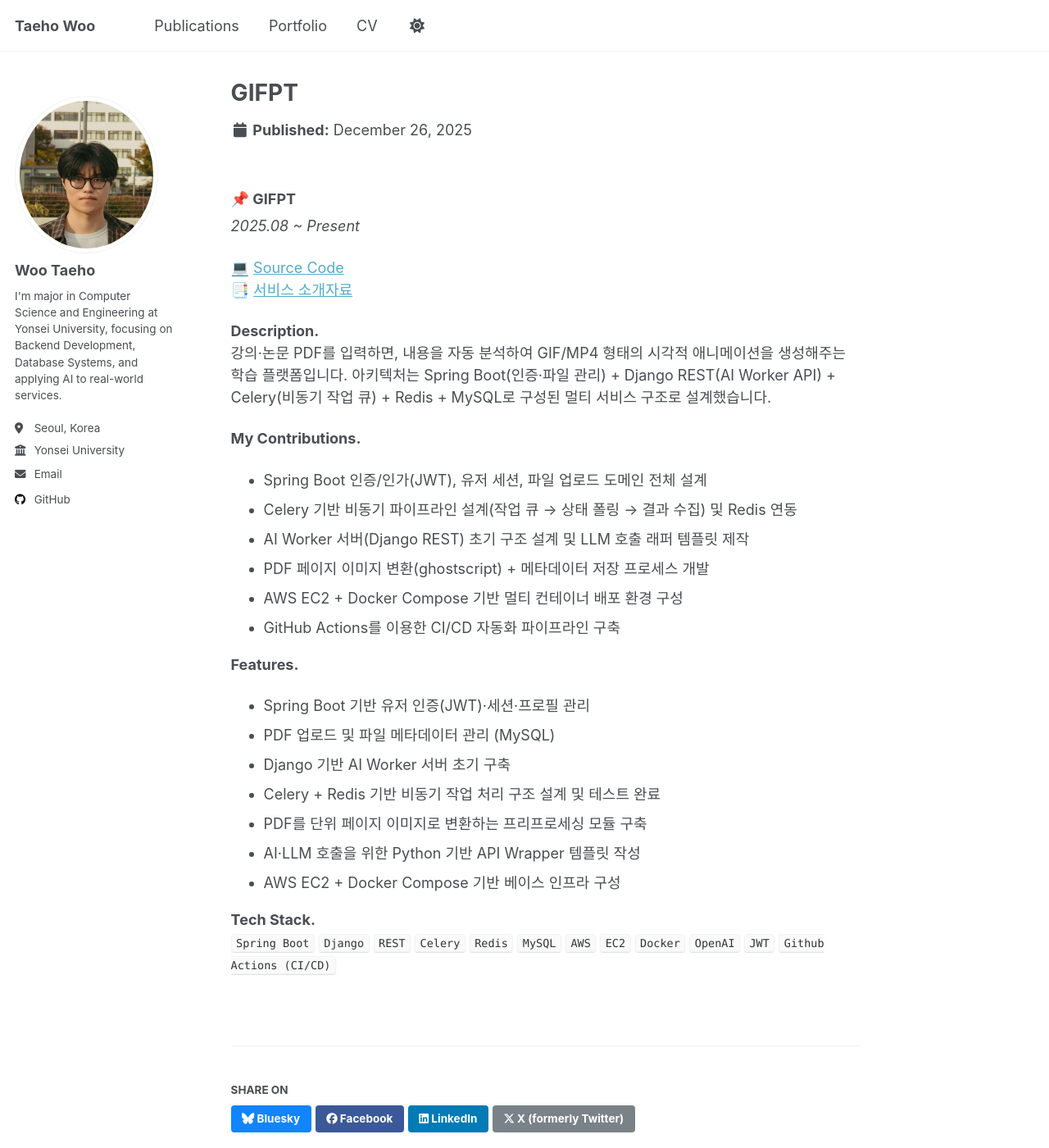
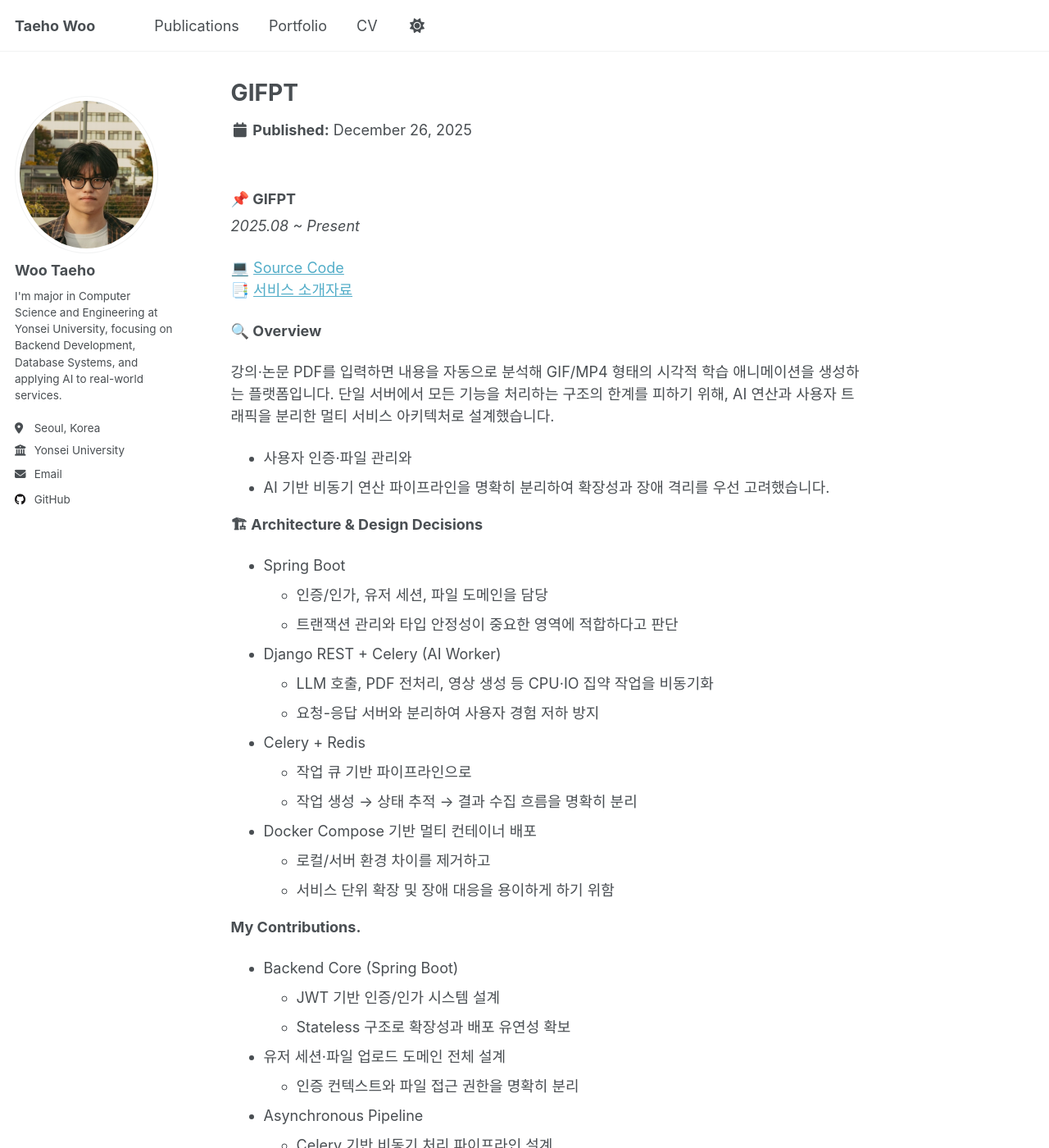
Before and after one commit to wooxogh/wooxogh.github.io, a Jekyll site: the page built from _portfolio/portfolio-3.md, in a window 1280 px wide and 1400 px high. Shown: the whole window at 82% size. Built offline with Jekyll 4.4.1, drawn with Linux system fonts in a browser that asks for light colours; a script that is not in the unit is left out; some of the changed text lies outside the part shown.

Commit message:
12/25 pf#3 update

```diff
--- a/_portfolio/portfolio-3.md
+++ b/_portfolio/portfolio-3.md
@@ -10,17 +10,54 @@ collection: portfolio
 💻 [Source Code](https://github.com/YonseiGenAi/GIFPT-RELEASE.git)
 📑 [서비스 소개자료](/files/GIFPT.pdf)
 
-**Description.**
-강의·논문 PDF를 입력하면, 내용을 자동 분석하여 GIF/MP4 형태의 시각적 애니메이션을 생성해주는 학습 플랫폼입니다.
-아키텍처는 Spring Boot(인증·파일 관리) + Django REST(AI Worker API) + Celery(비동기 작업 큐) + Redis + MySQL로 구성된 멀티 서비스 구조로 설계했습니다.
+**🔍 Overview**
+
+강의·논문 PDF를 입력하면 내용을 자동으로 분석해 GIF/MP4 형태의 시각적 학습 애니메이션을 생성하는 플랫폼입니다.
+단일 서버에서 모든 기능을 처리하는 구조의 한계를 피하기 위해, AI 연산과 사용자 트래픽을 분리한 멀티 서비스 아키텍처로 설계했습니다.
+- 사용자 인증·파일 관리와
+- AI 기반 비동기 연산 파이프라인을 명확히 분리하여
+확장성과 장애 격리를 우선 고려했습니다.
+
+**🏗 Architecture & Design Decisions**
+- Spring Boot
+    - 인증/인가, 유저 세션, 파일 도메인을 담당
+    - 트랜잭션 관리와 타입 안정성이 중요한 영역에 적합하다고 판단
+- Django REST + Celery (AI Worker)
+    - LLM 호출, PDF 전처리, 영상 생성 등 CPU·IO 집약 작업을 비동기화
+    - 요청-응답 서버와 분리하여 사용자 경험 저하 방지
+- Celery + Redis
+    - 작업 큐 기반 파이프라인으로
+    - 작업 생성 → 상태 추적 → 결과 수집 흐름을 명확히 분리
+- Docker Compose 기반 멀티 컨테이너 배포
+    - 로컬/서버 환경 차이를 제거하고
+    - 서비스 단위 확장 및 장애 대응을 용이하게 하기 위함
 
 **My Contributions.**
-- Spring Boot 인증/인가(JWT), 유저 세션, 파일 업로드 도메인 전체 설계
-- Celery 기반 비동기 파이프라인 설계(작업 큐 → 상태 폴링 → 결과 수집) 및 Redis 연동
-- AI Worker 서버(Django REST) 초기 구조 설계 및 LLM 호출 래퍼 템플릿 제작
-- PDF 페이지 이미지 변환(ghostscript) + 메타데이터 저장 프로세스 개발
-- AWS EC2 + Docker Compose 기반 멀티 컨테이너 배포 환경 구성
-- GitHub Actions를 이용한 CI/CD 자동화 파이프라인 구축
+- Backend Core (Spring Boot)
+    - JWT 기반 인증/인가 시스템 설계
+    - Stateless 구조로 확장성과 배포 유연성 확보
+- 유저 세션·파일 업로드 도메인 전체 설계
+    - 인증 컨텍스트와 파일 접근 권한을 명확히 분리
+
+- Asynchronous Pipeline
+	- Celery 기반 비동기 처리 파이프라인 설계
+	- 작업 큐 → 상태 폴링 → 결과 수집 구조 정의
+	- 장시간 AI 연산으로 인한 요청 블로킹 문제 해결
+	- Redis를 상태 저장소로 활용하여
+
+- AI Worker 설계
+	- Django REST 기반 AI Worker 서버 초기 구조 설계
+	- LLM 호출 로직을 공통 Wrapper 템플릿으로 추상화
+    → 모델 교체·프롬프트 변경 시 영향 최소화
+	- PDF 페이지 단위 이미지 변환 파이프라인 구축
+	- ghostscript 사용
+	- 페이지 메타데이터를 DB에 구조화하여 저장
+
+- Infra & DevOps
+	- AWS EC2 + Docker Compose 기반 배포 환경 구성
+	- GitHub Actions 기반 CI/CD 파이프라인 구축
+	- 빌드 → 컨테이너 배포 자동화
+	- 반복적인 수동 배포 제거 및 배포 안정성 확보
 
 **Features.**
 - Spring Boot 기반 유저 인증(JWT)·세션·프로필 관리
```
